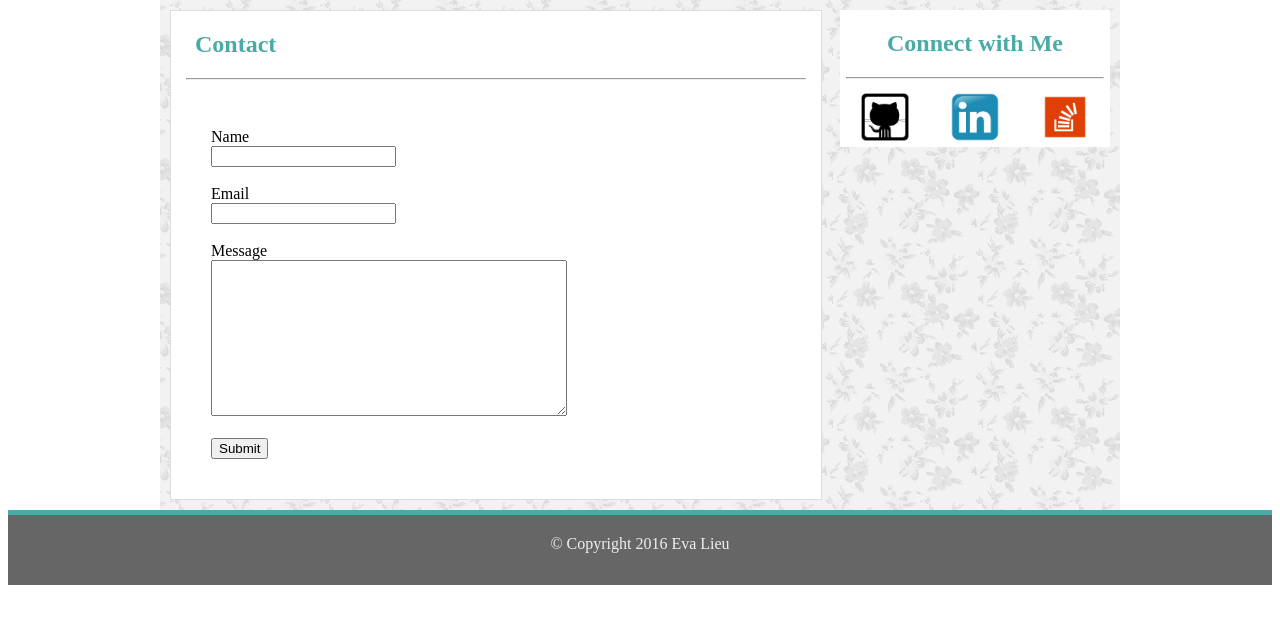
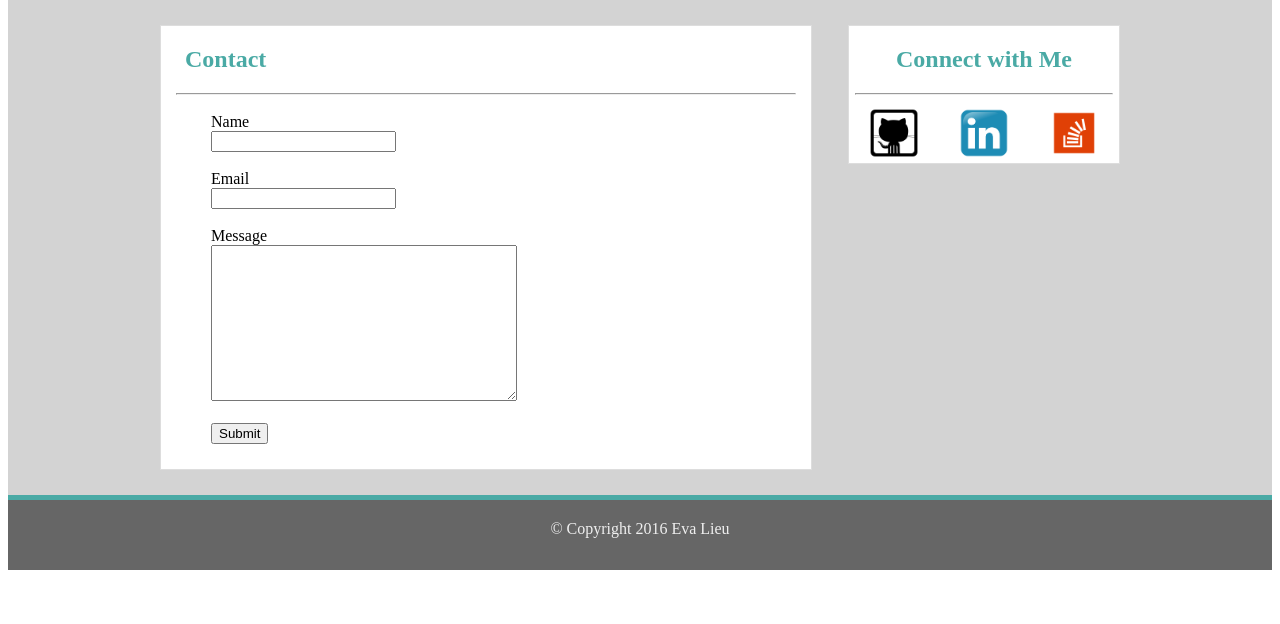
Before and after one commit to ievalieu/port-eva, a PHP site: page /contact.html in a window 1280 px wide. Shown: the part 70-694 px from the top of the page. Run offline with PHP 8.4, Linux system fonts and the light colour scheme.

Commit message:
several changes to formating in all three html files and css file. much frustration. still need to fix h1 name tag to automatically move! also must still change portfolio pages so text and images align.

```diff
--- a/assets/css/style.css
+++ b/assets/css/style.css
@@ -40,24 +40,28 @@ a {
 
 	/*Context Section*/
 .context {
-	width: 960px;
-	background-image: url("assets/images/greyfloral.png");
+	width: 100%;
+	height: 100%;
 	margin: 0 auto;
 	overflow: auto;
 	clear: both;
+	background: lightgrey;
+}
+.box{
+	width: 960px;
+	overflow: auto;
+	margin: 25px auto;
 }
 .body-content {
 	background: #ffffff;
 	border: 1px solid #dddddd;
 	width: 650px;
 	float: left;
-	margin: 10px 10px;
 	overflow: auto;
 }
 h2 {
 	color: #4aaaa5;
 	text-indent: 1em;
-
 }
 .connect {
 	color: #4aaaa5;
@@ -71,10 +75,10 @@ h2 {
 }
 aside {
 	width: 270px;
-	margin: 10px 10px 0px 0px;
 	float: right;
 	background: #ffffff;
 	overflow: auto;
+	border: 1px solid #dddddd;
 }
 #giticon, #linkedicon, #stackicon {
 	margin: 0 15px;
@@ -94,7 +98,6 @@ footer {
 	text-align: center;
 	padding-top: 20px;
 	color: #efefef;
-
 }
 
 
@@ -114,16 +117,17 @@ p {
 	color:#777777;
 	padding: 15px;
 	line-height: 25px;
+	word-spacing: 3px;
 }
 
 textarea {
-	width: 350px;
+	width: 300px;
 	height: 150px;
 }
 
-.box {
-	float: left;
-	padding: 40px;
+.box-labels {
+	padding: 10px 50px 25px;
+
 }
 
 .portfolio-links {
--- a/contact.html
+++ b/contact.html
@@ -16,10 +16,11 @@
 		</header>
 
 		<section class="context">
+			<div class= "box">
 				<div class="body-content">
 					<h2>Contact</h2>
 					<hr>
-				<div class="box">
+					<div class="box-labels">
 						<label>Name</label>
 						<br>
 						<input></input>
@@ -43,6 +44,7 @@
 						<img id="linkedicon" src="assets/images/linkedin-icon.png" alt="linkedin icon" href="#">
 						<img id="stackicon" src="assets/images/stackedoverflow-icon.png" alt="stackoverflow icon" href="#">
 				</aside>
+			</div>
 		</section>
 
 		<footer>&copy; Copyright 2016 Eva Lieu</footer>
--- a/index.html
+++ b/index.html
@@ -2,7 +2,6 @@
 <html>
 	<head>
 		<title>About</title>
-
 		<link rel="stylesheet" type="text/css" href="assets/css/style.css">
 		<link rel="stylesheet" type="text//css" href="assets/css/reset.css">
 	</head>
@@ -17,6 +16,7 @@
 		</header>
 
 		<section class="context">
+			<div class= "box">
 				<div class="body-content">
 					<h2>About Me</h2>
 					<hr>
@@ -24,7 +24,7 @@
 		            <img class="portfolio-img" src="assets/images/portfolio_img.jpg" alt="Portfolio Image of Eva L.">
 
 		            <!-- Current -->
-	            <p>My name is Eva Lieu. I was born and raised in the San Gabriel Valley. I'm a recent graduate of UCLA. I majored in English and minored in Labor and Workplace Studies. I have recently come back from a couple months of traveling in Europe and Japan. My passions include: reading, writing, traveling, and eating. I also have too many hobbies to keep up with. There's just not enough time in the day! Currently, I'm interested in web development because of its potential for freelance work. However, I intend to join a company for a good number of years before I pursue being a freelance web developer in order to fund my wanderlust.</p>
+		            <p>My name is Eva Lieu. I was born and raised in the San Gabriel Valley. I'm a recent graduate of UCLA. I majored in English and minored in Labor and Workplace Studies. I have recently come back from a couple months of traveling in Europe and Japan. <br><br>My passions include: reading, writing, traveling, and eating. I also have too many hobbies to keep up with. There's just not enough time in the day!<br><br>Currently, I'm interested in web development because of its potential for freelance work. However, I intend to join a company for a good number of years before I pursue being a freelance web developer in order to fund my wanderlust.</p>
 				</div>
 
 				<aside>
@@ -35,6 +35,7 @@
 						<img id="linkedicon" src="assets/images/linkedin-icon.png" alt="linkedin icon" href="#">
 						<img id="stackicon" src="assets/images/stackedoverflow-icon.png" alt="stackoverflow icon" href="#">
 				</aside>
+			</div>
 		</section>
 
 		<footer>&copy; Copyright 2016 Eva Lieu</footer>
--- a/portfolio.html
+++ b/portfolio.html
@@ -16,6 +16,7 @@
 		</header>
 
 		<section class="context">
+			<div class= "box">
 				<div class="body-content">
 					<h2>Portfolio</h2>
 
@@ -40,6 +41,7 @@
 						<img id="linkedicon" src="assets/images/linkedin-icon.png" alt="linkedin icon" href="#">
 						<img id="stackicon" src="assets/images/stackedoverflow-icon.png" alt="stackoverflow icon" href="#">
 				</aside>
+			</div>
 		</section>
 
 		<footer>&copy; Copyright 2016 Eva Lieu</footer>
```
Lines whose indentation alone changed are shown as unchanged.
